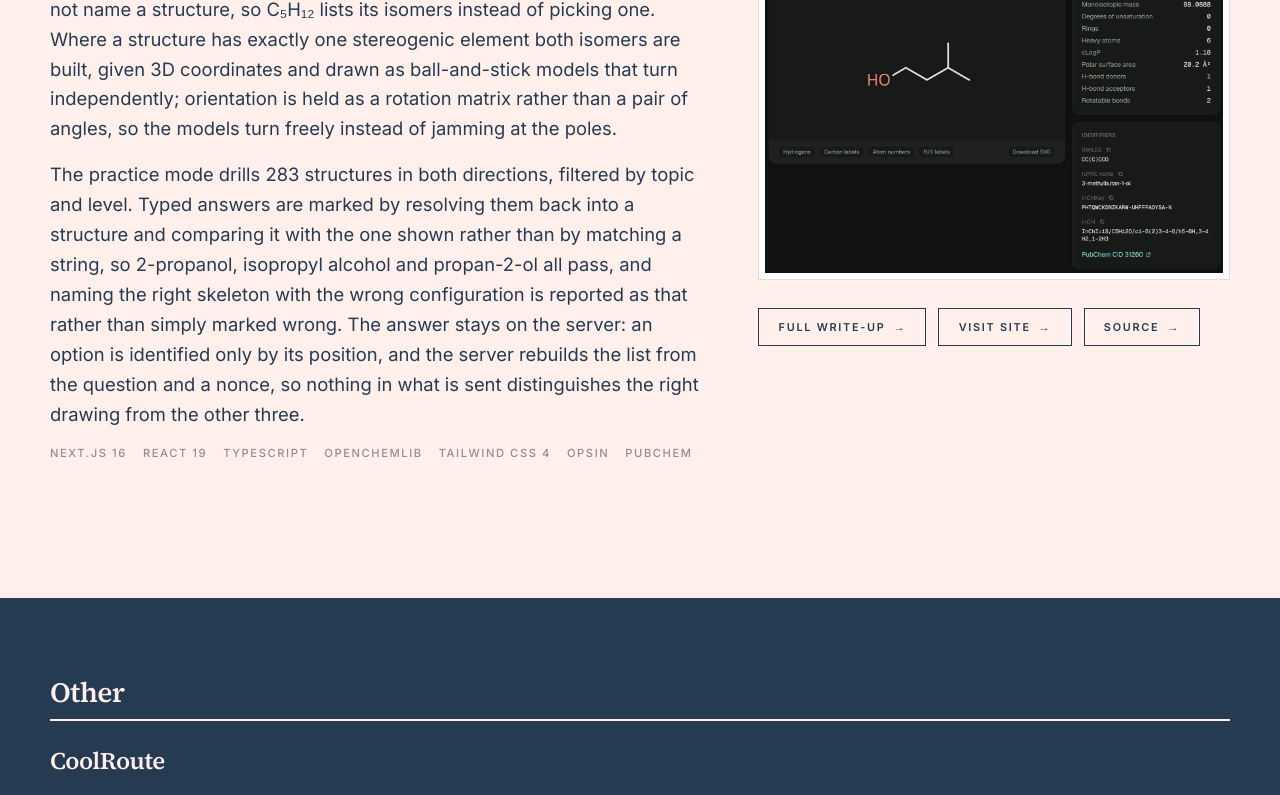
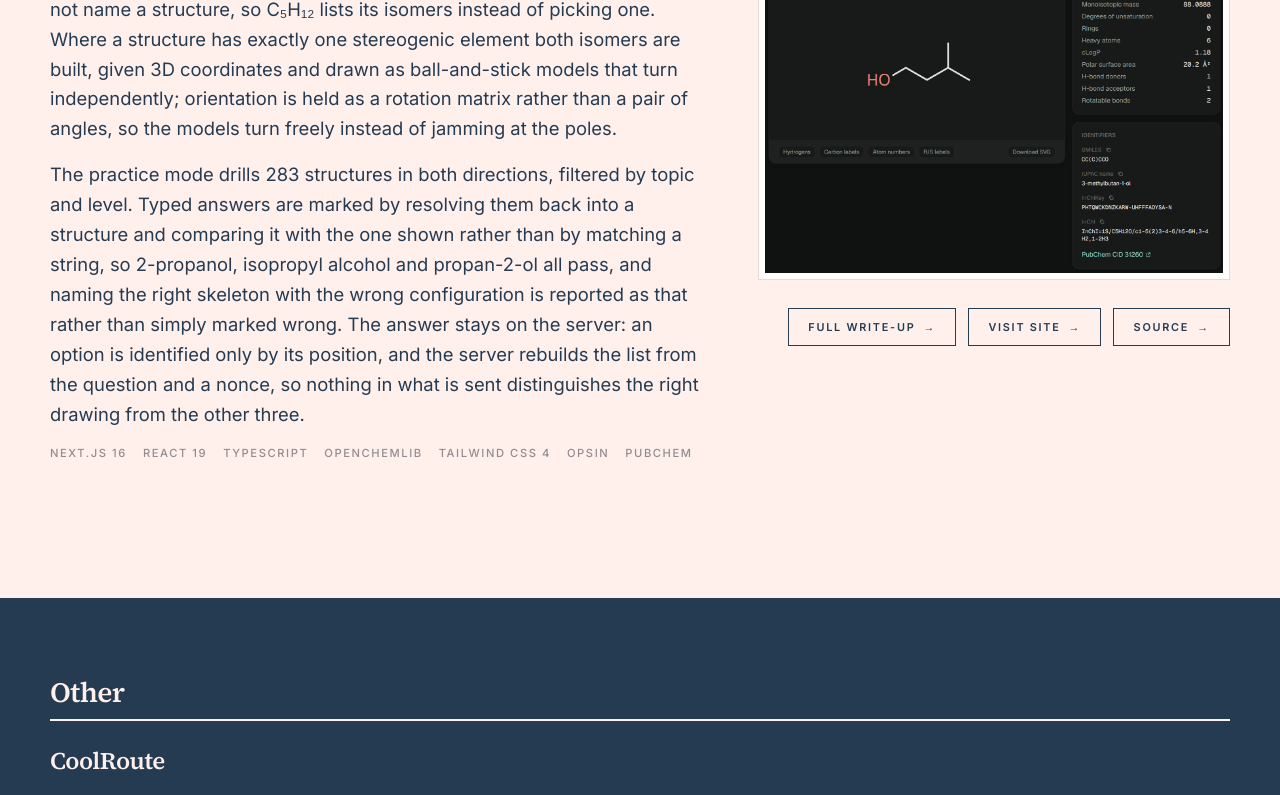
Before and after one commit to OoEthanoO/me, a Next.js app: page /tech in a window 1280 px wide. Shown: the part 5562-6357 px from the top of the page. Built offline with nearby package versions, Linux system fonts and the light colour scheme.

Commit message:
End the links under the screenshots flush right
Their last button now sits against the same edge as the frames stacked
above them.

```diff
--- a/components/ProjectFeature.tsx
+++ b/components/ProjectFeature.tsx
@@ -142,8 +142,12 @@ export default function ProjectFeature({ project }: { project: Project }) {
               </div>
             ))}
             {/* pt-2 on top of the stack's own gap matches the mt-7 the links
-                carry when they sit under the write-up instead. */}
-            {linksUnderImages && <div className="pt-2">{links}</div>}
+                carry when they sit under the write-up instead. Ending them
+                flush right sets the last button against the same edge as the
+                frames stacked above. */}
+            {linksUnderImages && (
+              <div className="flex justify-end pt-2">{links}</div>
+            )}
           </div>
         </div>
       ) : (
```
